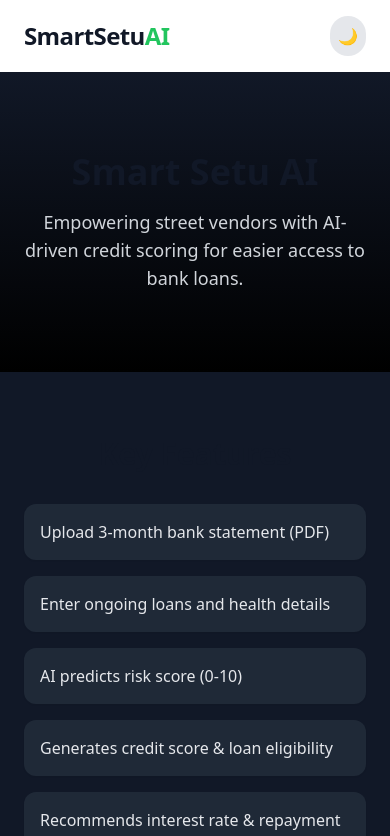
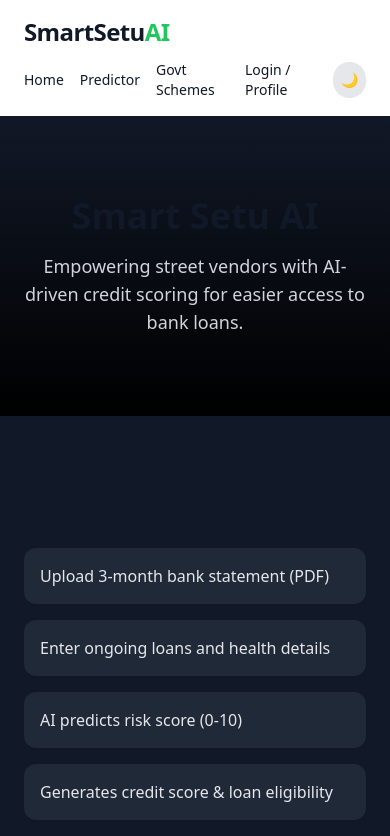
Before and after one commit to mrashis06/smart-setu-ai, a React (Create React App) app in the folder frontend/: page / in a window 390 px wide. Shown: the top 836 px of the page. Built offline with nearby package versions, Linux system fonts and the light colour scheme.

Commit message:
Update Navbar.jsx

```diff
--- a/frontend/src/components/Navbar.jsx
+++ b/frontend/src/components/Navbar.jsx
@@ -1,4 +1,5 @@
 import React, { useState, useEffect } from "react";
+import { Link } from "react-router-dom";
 
 const Navbar = () => {
   const [darkMode, setDarkMode] = useState(() => {
@@ -21,18 +22,20 @@ const Navbar = () => {
   const handleSearch = (e) => {
     e.preventDefault();
     alert(`You searched for: ${searchQuery}`);
-    // Later: Redirect or filter data
   };
 
   return (
-    <nav className="flex items-center justify-between px-6 py-4 shadow-md bg-white dark:bg-gray-950 dark:text-white text-gray-900">
+    <nav className="flex flex-wrap items-center justify-between px-6 py-4 shadow-md bg-white dark:bg-gray-950 dark:text-white text-gray-900">
       {/* Logo */}
-      <div className="text-2xl font-bold tracking-tight">
+      <Link to="/" className="text-2xl font-bold tracking-tight">
         SmartSetu<span className="text-green-500">AI</span>
-      </div>
+      </Link>
 
-      {/* Middle: Search bar */}
-      <form onSubmit={handleSearch} className="hidden md:flex items-center space-x-2 bg-gray-100 dark:bg-gray-800 px-3 py-1.5 rounded-full">
+      {/* Middle: Search bar (hidden on small screens) */}
+      <form
+        onSubmit={handleSearch}
+        className="hidden md:flex items-center space-x-2 bg-gray-100 dark:bg-gray-800 px-3 py-1.5 rounded-full"
+      >
         <input
           type="text"
           placeholder="Search..."
@@ -40,15 +43,28 @@ const Navbar = () => {
           onChange={(e) => setSearchQuery(e.target.value)}
           className="bg-transparent outline-none text-sm w-48 placeholder-gray-500 dark:placeholder-gray-400 text-gray-900 dark:text-white"
         />
-        <button type="submit" className="text-green-500 font-semibold text-sm hover:underline">Go</button>
+        <button
+          type="submit"
+          className="text-green-500 font-semibold text-sm hover:underline"
+        >
+          Go
+        </button>
       </form>
 
-      {/* Right: Nav items */}
-      <div className="flex items-center space-x-4">
-        <a href="#" className="hover:text-green-500 transition-colors hidden sm:block">Home</a>
-        <a href="#" className="hover:text-green-500 transition-colors hidden sm:block">Predictor</a>
-        <a href="#" className="hover:text-green-500 transition-colors hidden sm:block">Govt. Schemes</a>
-        <a href="#" className="hover:text-green-500 transition-colors hidden sm:block">Login / Profile</a>
+      {/* Right: Nav links and dark toggle */}
+      <div className="flex items-center space-x-4 text-sm sm:text-base mt-3 sm:mt-0">
+        <Link to="/" className="hover:text-green-500 transition-colors">
+          Home
+        </Link>
+        <Link to="/predictor" className="hover:text-green-500 transition-colors">
+          Predictor
+        </Link>
+        <Link to="/schemes" className="hover:text-green-500 transition-colors">
+          Govt Schemes
+        </Link>
+        <Link to="/login" className="hover:text-green-500 transition-colors">
+          Login / Profile
+        </Link>
 
         {/* Dark Mode Toggle */}
         <button
```
